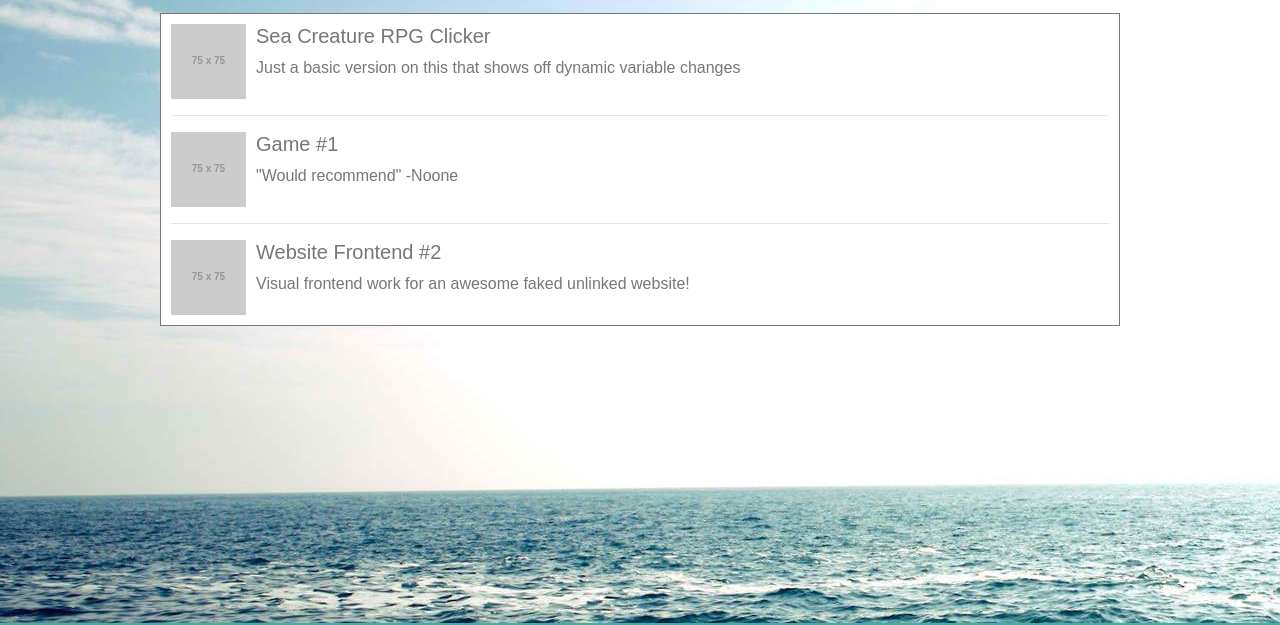
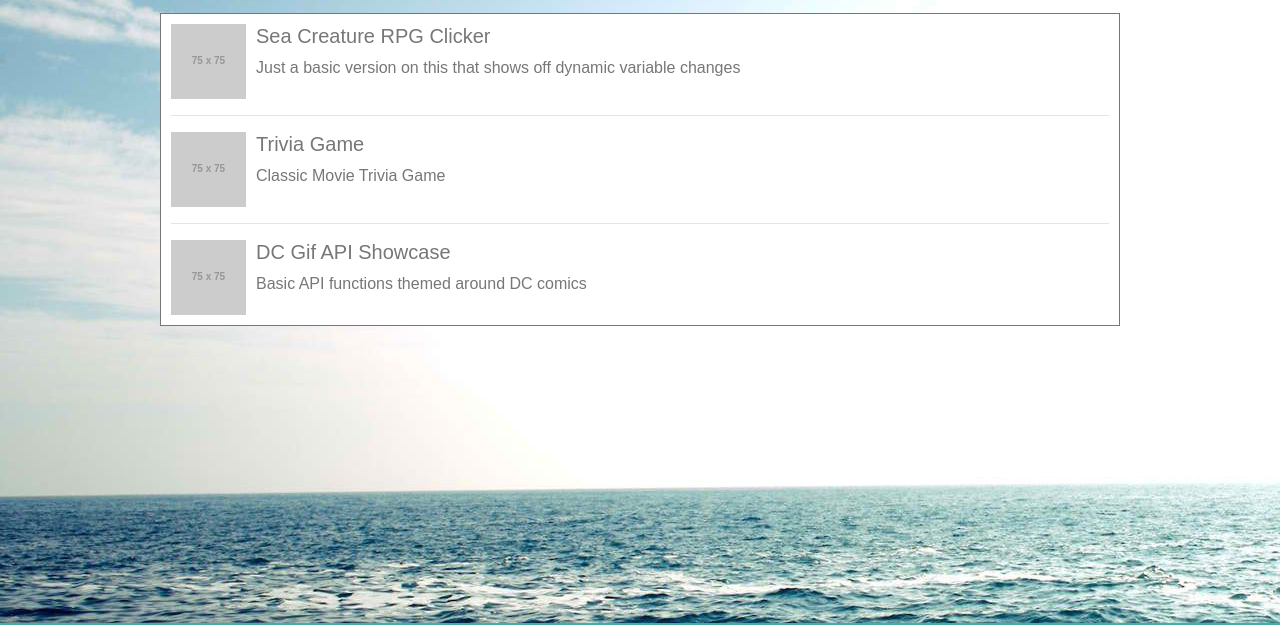
Before and after one commit to KennethPryor/Bootstrap-Portfolio, a plain HTML site: page portfolio.html in a window 1280 px wide. Shown: the part 115-740 px from the top of the page. Drawn offline with nearby package versions, Linux system fonts and the light colour scheme; placeholder pictures from the web are drawn by us.

Commit message:
added 2 recent projects

```diff
--- a/portfolio.html
+++ b/portfolio.html
@@ -53,9 +53,9 @@
       <a class="d-flex" href="#">
         <img src="http://via.placeholder.com/75x75" alt="placeholder">
       </a>
-      <div class="media-body">
-        <h5>Game #1</h5>
-        "Would recommend" -Noone
+      <div class="media-body" onclick="window.open('https://kennethpryor.github.io/Triviagame/', '_blank');">
+        <h5>Trivia Game</h5>
+        Classic Movie Trivia Game
       </div>
     </li>
     <hr>
@@ -63,9 +63,9 @@
       <a class="d-flex" href="#">
         <img src="http://via.placeholder.com/75x75" alt="placeholder">
       </a>
-      <div class="media-body">
-        <h5>Website Frontend #2</h5>
-        Visual frontend work for an awesome faked unlinked website!
+      <div class="media-body" onclick="window.open('https://kennethpryor.github.io/DCGiphy/', '_blank');">
+        <h5>DC Gif API Showcase</h5>
+        Basic API functions themed around DC comics
       </div>
     </li>
     </ul>
```
